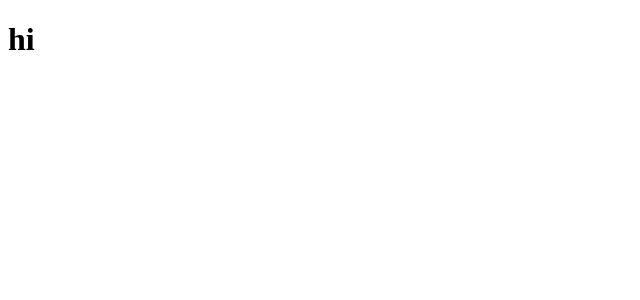
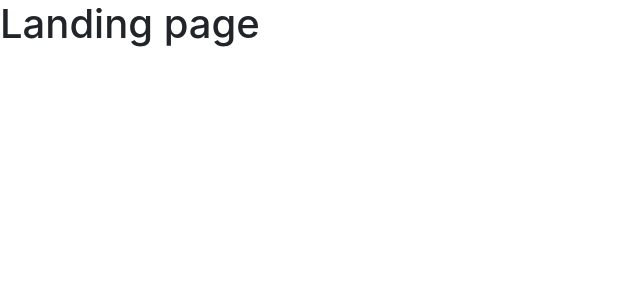
Before and after one commit to tiddal/Ticketing, a Next.js app in the folder client/: page / in a window 1280 px wide. Shown: the top 300 px of the page, without its empty margins (0-640 px from the left). Built offline with nearby package versions, Linux system fonts and the light colour scheme.

Commit message:
client: setup bootstrap

```diff
--- a/client/src/pages/_app.tsx
+++ b/client/src/pages/_app.tsx
@@ -1,3 +1,5 @@
+import 'bootstrap/dist/css/bootstrap.css';
+
 const MyApp = ({ Component, pageProps }) => {
   return (
     <Component {...pageProps} />
--- a/client/src/pages/index.tsx
+++ b/client/src/pages/index.tsx
@@ -1,6 +1,6 @@
 const Home = (): JSX.Element => {
   return (
-    <h1>hi</h1>
+    <h1>Landing page</h1>
   );
 };
 
```
Also changed, not shown: client/package.json (+4 -3 lines), 1 other file (tests, documents, lock files or other folders).
